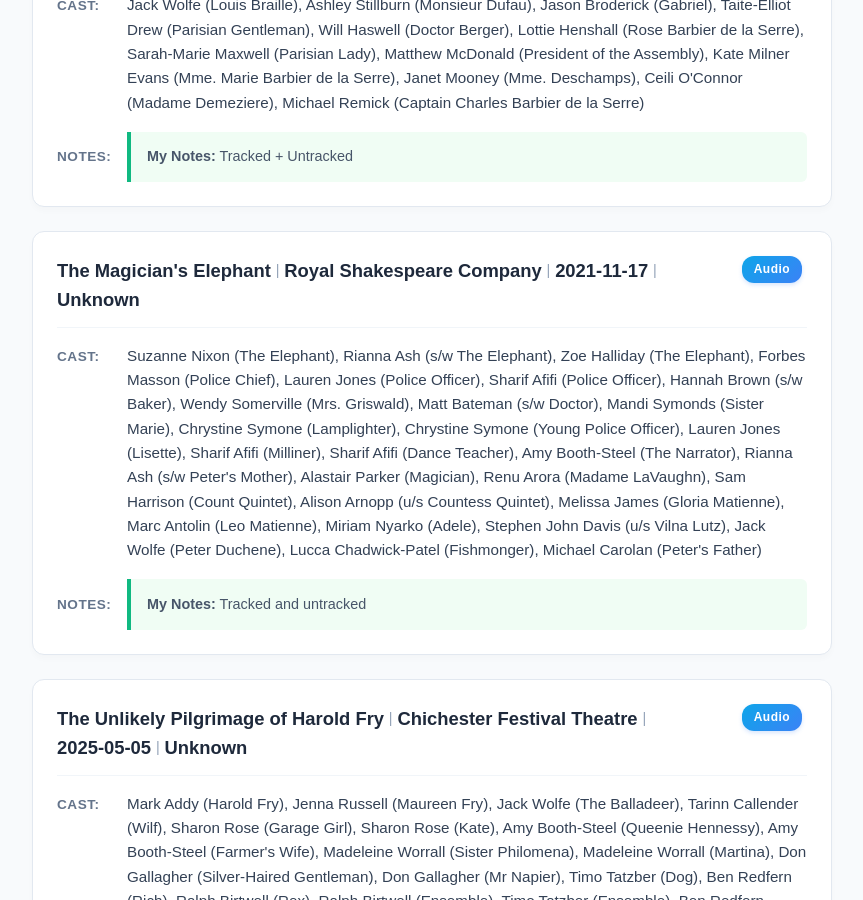
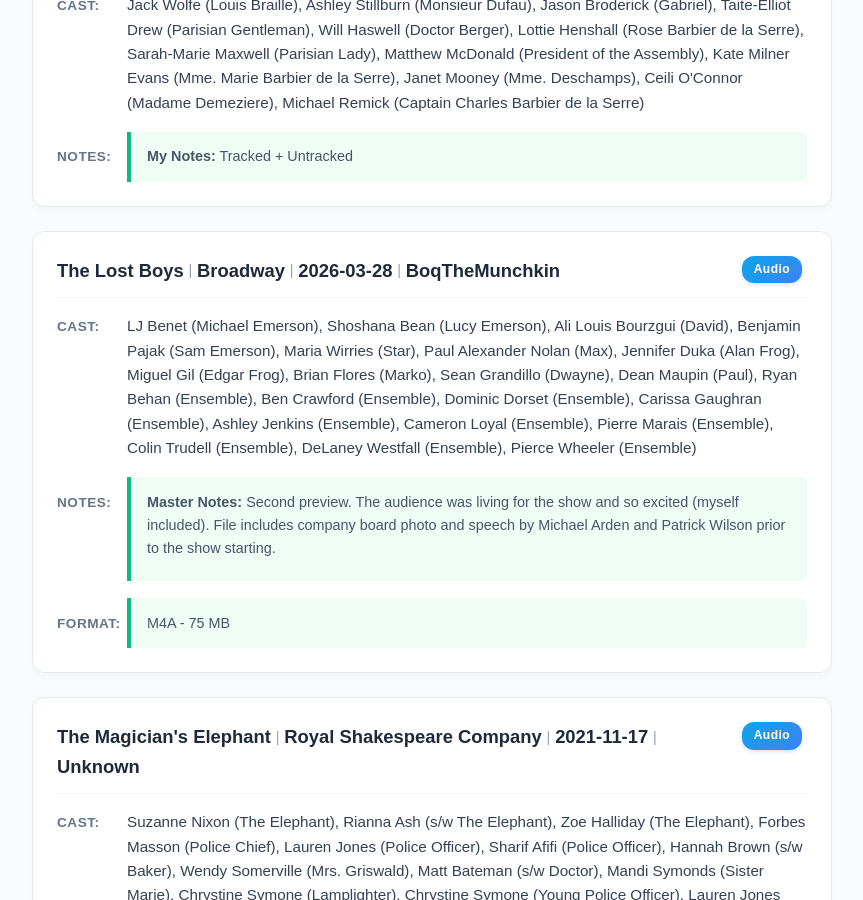
Before and after one commit to DireSpider/direspider.github.io, a Jekyll site: the page built from audios/index.html, in a window 1280 px wide and 900 px high, scrolled down 20771 px. Shown: the whole window, without its empty margins (208-1071 px from the left). Built offline with Jekyll 4.4.1, drawn with Linux system fonts in a browser that asks for light colours.

Commit message:
update audio include html

```diff
--- a/_includes/audios.html
+++ b/_includes/audios.html
@@ -3017,6 +3017,65 @@
         <div class="header">
 
           <div class="header-info">
+            <span>The Lost Boys</span>
+            <span class="separator">|</span>
+            <span>Broadway</span>
+            <span class="separator">|</span>
+            <span>2026-03-28</span>
+            <span class="separator">|</span>
+            <span>BoqTheMunchkin</span>
+          </div>
+
+          <div class ="header-badges">
+        <span class="media-type-badge">audio</span>
+
+
+
+
+
+             </div>
+
+        </div>
+
+        <div class="info-section">
+            <span class="label">Cast:</span>
+            <span id="cast-display" class="content-text">
+                LJ Benet (Michael Emerson), Shoshana Bean (Lucy Emerson), Ali Louis Bourzgui (David), Benjamin Pajak (Sam Emerson), Maria Wirries (Star), Paul Alexander Nolan (Max), Jennifer Duka (Alan Frog), Miguel Gil (Edgar Frog), Brian Flores (Marko), Sean Grandillo (Dwayne), Dean Maupin (Paul), Ryan Behan (Ensemble), Ben Crawford (Ensemble), Dominic Dorset (Ensemble), Carissa Gaughran (Ensemble), Ashley Jenkins (Ensemble), Cameron Loyal (Ensemble), Pierre Marais (Ensemble), Colin Trudell (Ensemble), DeLaney Westfall (Ensemble), Pierce Wheeler (Ensemble)
+            </span>
+        </div>
+
+
+      <div class="info-section">
+          <span class="label">Notes:</span>
+          <div class="notes-text">
+
+
+              <div style="margin-bottom: 0.5rem;">
+                  <strong>Master Notes:</strong> Second preview. The audience was living for the show and so excited (myself included). File includes company board photo and speech by Michael Arden and Patrick Wilson prior to the show starting.
+              </div>
+
+
+
+
+          </div>
+      </div>
+
+
+
+
+
+
+<div class="info-section">
+<span class="label">Format:</span>
+<div class="notes-text">
+ M4A - 75 MB
+</div>
+</div>
+
+    </div>    <div class="recording-card">
+        <div class="header">
+
+          <div class="header-info">
             <span>The Magician's Elephant</span>
             <span class="separator">|</span>
             <span>Royal Shakespeare Company</span>
```
